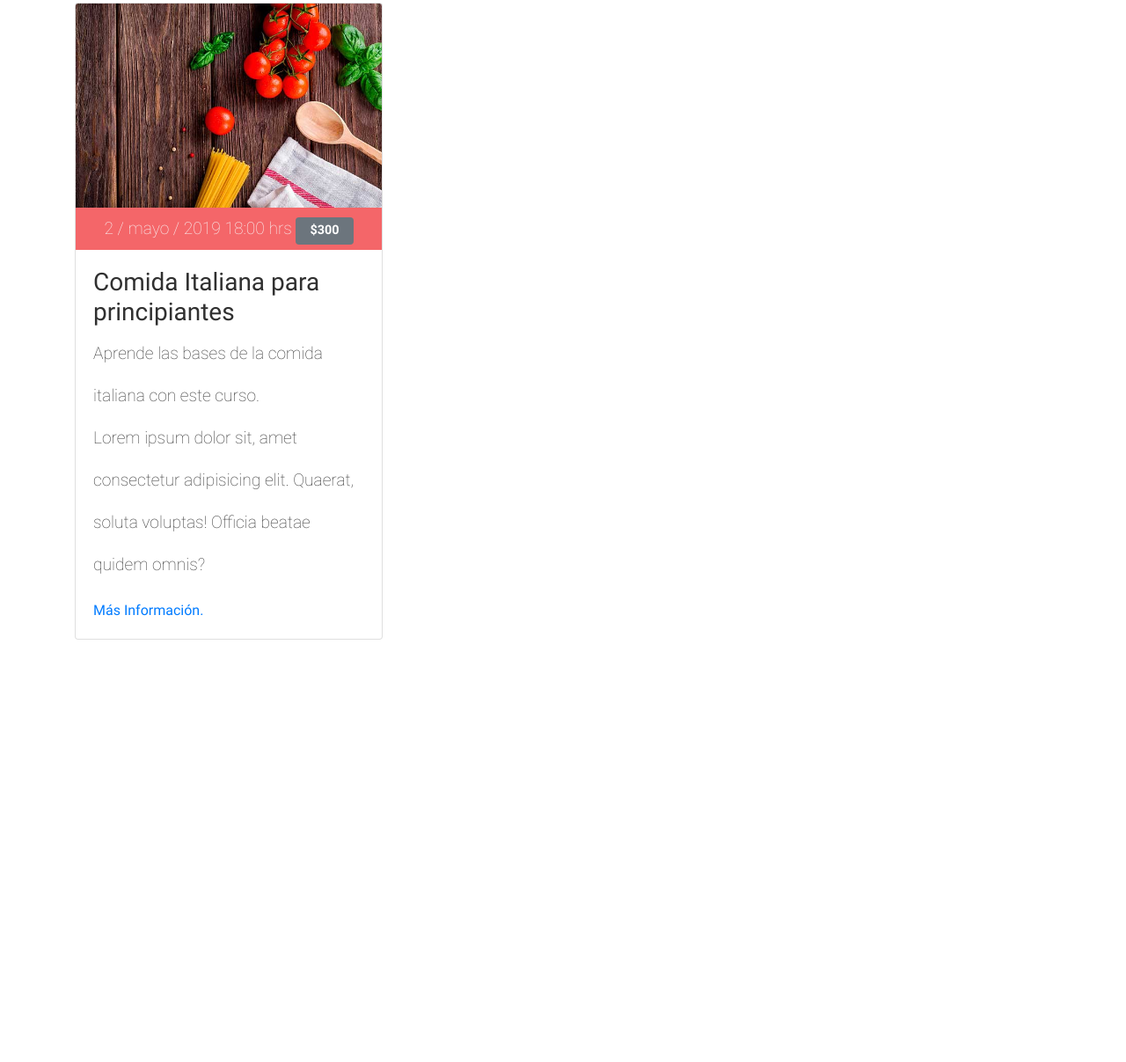
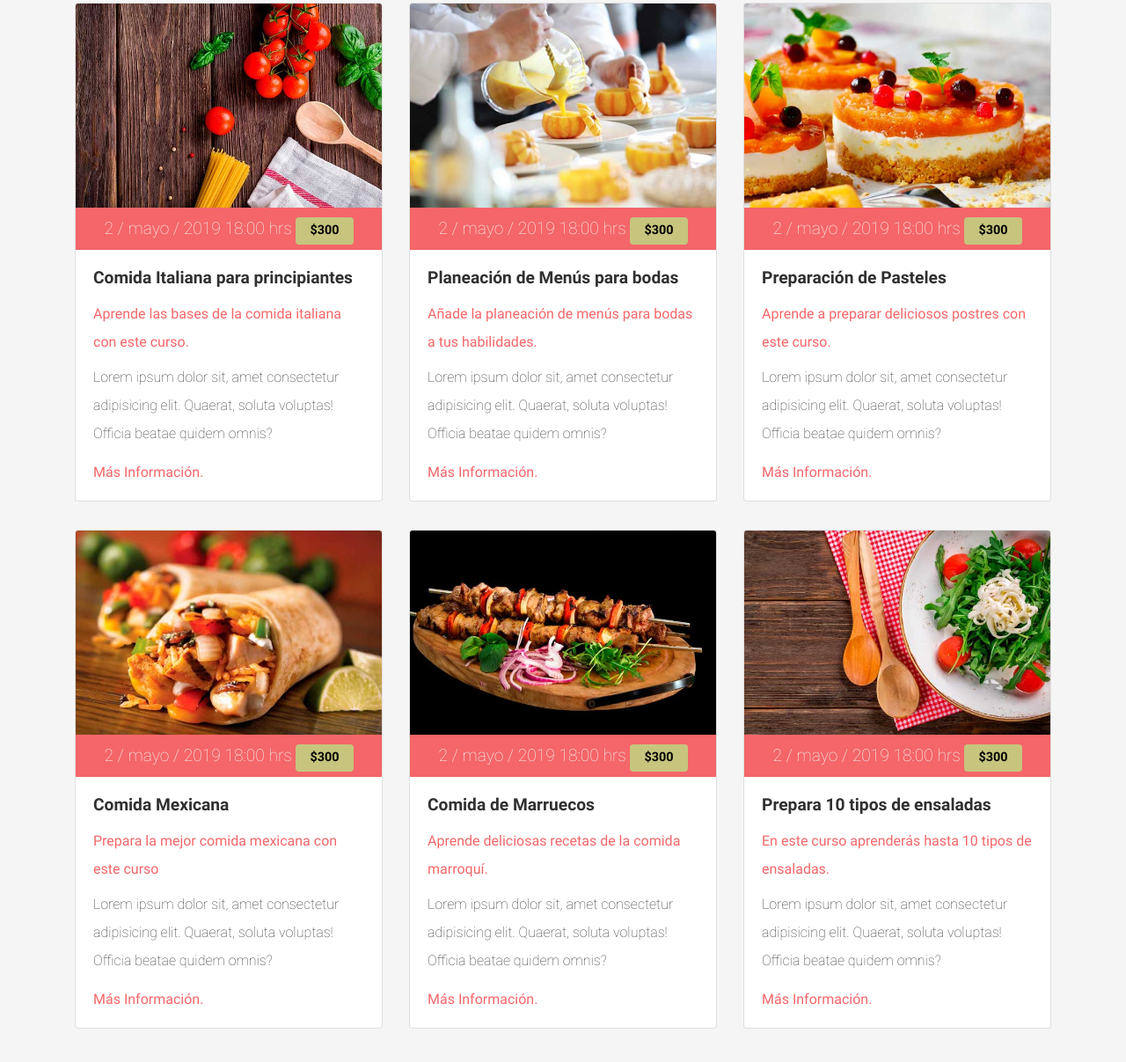
Before and after one commit to Ricuesta86/escuela-cocina-bootstrap, a plain HTML site: page index.html in a window 1280 px wide. Shown: the part 2312-3519 px from the top of the page at 88% size. Before the commit the page ends 3087 px from the top, so only its background shows below. Drawn offline with Linux system fonts and the light colour scheme.

Commit message:
Estilo de la seccion clase

```diff
--- a/css/styles.css
+++ b/css/styles.css
@@ -88,3 +88,37 @@ p{
     font-weight: 300;
     font-size: 1.6rem;
 }
+
+/* Próximas Clases */
+.clase{
+    background-color: #f5f5f5;
+}
+.card{
+    margin-bottom: 2rem;
+}
+.card-title{
+    font-size: 1.2rem;
+    font-weight: 900;
+}
+.badge-secondary{
+    color: #000;
+    background-color: #c7c57d;
+}
+.card-meta span{
+    font-weight: 700;
+}
+.card-subtitle{
+    color: #f46669;
+    font-weight: 400;
+    line-height: 2rem;
+}
+.card-body p{
+    font-size: 1rem;
+    line-height: 2rem;
+}
+.card-body a{
+    color: #f46669;
+}
+.card-body a:hover{
+    color: #f46669;
+}
--- a/index.html
+++ b/index.html
@@ -87,7 +87,7 @@
         </div><!--col-md-4-->
       </div><!--.row-->
     </div>
-
+<!-- Próximas clases -->
     <section class="clase py-5">
       <h2 class="separador text-center">
         Próximas Clase
@@ -104,8 +104,108 @@
                 <h3 class="card-title">
                   Comida Italiana para principiantes
                 </h3>
-                <p class="card-subtitle">
+                <p class="card-subtitle py-2">
                   Aprende las bases de la comida italiana con este curso.
+                </p>
+                <p class="card-text">
+                  Lorem ipsum dolor sit, amet consectetur adipisicing elit. Quaerat, soluta voluptas! Officia beatae quidem omnis?
+                </p>
+                <a href="#">Más Información.</a>
+              </div>
+            </div><!--card-->
+          </div><!-- .col-md-4 -->
+          <div class="col-md-4">
+            <div class="card">
+              <img src="img/clase2.jpg" alt="Clase 2" class="card-img-top">
+              <div class="card-meta  bg-primary">
+                <p class="text-center m-0 text-light">2 / mayo / 2019 18:00 hrs <span class="badge badge-secondary py-2 px-3">$300</span></p>
+              </div>
+              <div class="card-body">
+                  <h3 class="card-title">
+                      Planeación de Menús para bodas
+                    </h3>
+                    <p class="card-subtitle py-2">
+                      Añade la planeación de menús para bodas a tus habilidades.
+                    </p>
+                <p class="card-text">
+                  Lorem ipsum dolor sit, amet consectetur adipisicing elit. Quaerat, soluta voluptas! Officia beatae quidem omnis?
+                </p>
+                <a href="#">Más Información.</a>
+              </div>
+            </div><!--card-->
+          </div><!-- .col-md-4 -->
+          <div class="col-md-4">
+            <div class="card">
+              <img src="img/clase3.jpg" alt="Clase 3" class="card-img-top">
+              <div class="card-meta  bg-primary">
+                <p class="text-center m-0 text-light">2 / mayo / 2019 18:00 hrs <span class="badge badge-secondary py-2 px-3">$300</span></p>
+              </div>
+              <div class="card-body">
+                <h3 class="card-title">
+                  Preparación de Pasteles
+                </h3>
+                <p class="card-subtitle py-2">
+                  Aprende a preparar deliciosos postres con este curso.
+                </p>
+                <p class="card-text">
+                  Lorem ipsum dolor sit, amet consectetur adipisicing elit. Quaerat, soluta voluptas! Officia beatae quidem omnis?
+                </p>
+                <a href="#">Más Información.</a>
+              </div>
+            </div><!--card-->
+          </div><!-- .col-md-4 -->
+          <div class="col-md-4">
+            <div class="card">
+              <img src="img/clase4.jpg" alt="Clase 4" class="card-img-top">
+              <div class="card-meta  bg-primary">
+                <p class="text-center m-0 text-light">2 / mayo / 2019 18:00 hrs <span class="badge badge-secondary py-2 px-3">$300</span></p>
+              </div>
+              <div class="card-body">
+                <h3 class="card-title">
+                  Comida Mexicana
+                </h3>
+                <p class="card-subtitle py-2">
+                  Prepara la mejor comida mexicana con este curso
+                </p>
+                <p class="card-text">
+                  Lorem ipsum dolor sit, amet consectetur adipisicing elit. Quaerat, soluta voluptas! Officia beatae quidem omnis?
+                </p>
+                <a href="#">Más Información.</a>
+              </div>
+            </div><!--card-->
+          </div><!-- .col-md-4 -->
+          <div class="col-md-4">
+            <div class="card">
+              <img src="img/clase5.jpg" alt="Clase 5" class="card-img-top">
+              <div class="card-meta  bg-primary text-light">
+                <p class="text-center m-0 ">2 / mayo / 2019 18:00 hrs <span class="badge badge-secondary py-2 px-3">$300</span></p>
+              </div>
+              <div class="card-body">
+                <h3 class="card-title">
+                  Comida de Marruecos
+                </h3>
+                <p class="card-subtitle py-2">
+                  Aprende deliciosas recetas de la comida marroquí.
+                </p>
+                <p class="card-text">
+                  Lorem ipsum dolor sit, amet consectetur adipisicing elit. Quaerat, soluta voluptas! Officia beatae quidem omnis?
+                </p>
+                <a href="#">Más Información.</a>
+              </div>
+            </div><!--card-->
+          </div><!-- .col-md-4 -->
+          <div class="col-md-4">
+            <div class="card">
+              <img src="img/clase6.jpg" alt="Clase 6" class="card-img-top">
+              <div class="card-meta  bg-primary">
+                <p class="text-center m-0 text-light">2 / mayo / 2019 18:00 hrs <span class="badge badge-secondary py-2 px-3">$300</span></p>
+              </div>
+              <div class="card-body">
+                <h3 class="card-title">
+                  Prepara 10 tipos de ensaladas
+                </h3>
+                <p class="card-subtitle py-2">
+                  En este curso aprenderás hasta 10 tipos de ensaladas.
                 </p>
                 <p class="card-text">
                   Lorem ipsum dolor sit, amet consectetur adipisicing elit. Quaerat, soluta voluptas! Officia beatae quidem omnis?
```
